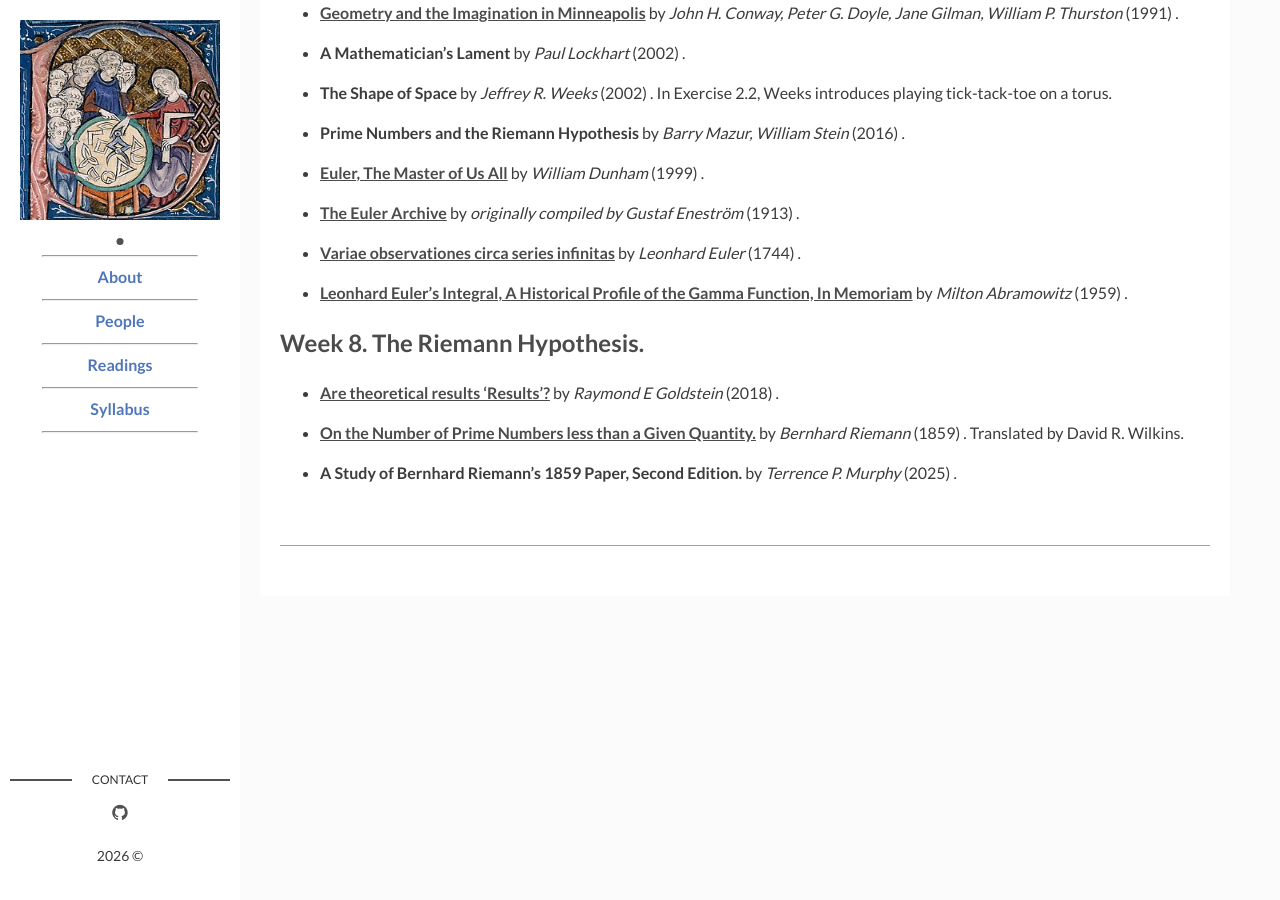
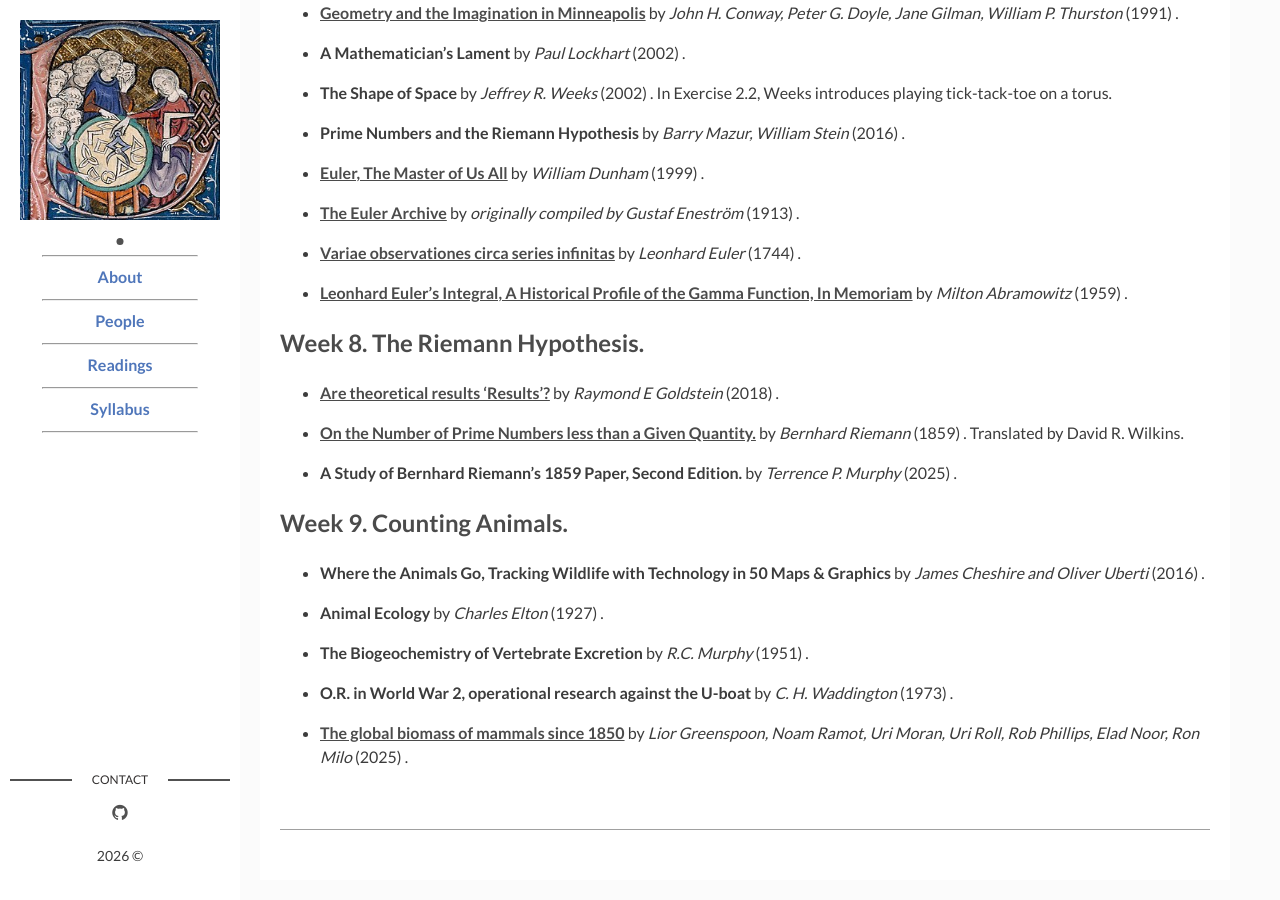
Before and after one commit to RPGroup-PBoC/counting, a Jekyll site: the page built from page02_readings.md, in a window 1280 px wide and 900 px high, scrolled down 1537 px. Built offline with Jekyll 4.4.1, drawn with Linux system fonts in a browser that asks for light colours.

Commit message:
Updated readings for week 9.

```diff
--- a/_data/readings.yaml
+++ b/_data/readings.yaml
@@ -211,3 +211,44 @@ Week 8. The Riemann Hypothesis.:
    link:
    description: >
       .
+
+Week 9. Counting Animals.:
+ - pub:
+   title: Where the Animals Go, Tracking Wildlife with Technology in 50 Maps & Graphics
+   authors: James Cheshire and Oliver Uberti
+   year: 2016
+   link:
+   description: >
+      .
+
+ - pub:
+   title: Animal Ecology
+   authors: Charles Elton
+   year: 1927
+   link:
+   description: >
+      .
+
+ - pub:
+   title: The Biogeochemistry of Vertebrate Excretion
+   authors: R.C. Murphy
+   year: 1951
+   link:
+   description: >
+      .
+
+ - pub:
+   title: O.R. in World War 2, operational research against the U-boat
+   authors: C. H. Waddington
+   year: 1973
+   link:
+   description: >
+      .
+
+ - pub:
+   title: The global biomass of mammals since 1850
+   authors: Lior Greenspoon, Noam Ramot, Uri Moran, Uri Roll, Rob Phillips, Elad Noor, Ron Milo
+   year: 2025
+   link: https://www.nature.com/articles/s41467-025-63888-z
+   description: >
+      .
```
Also changed, not shown: 3 other files.
